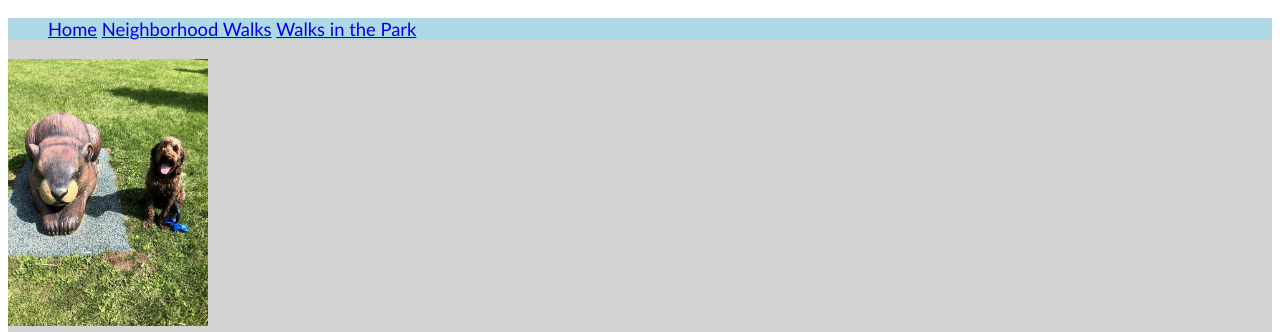
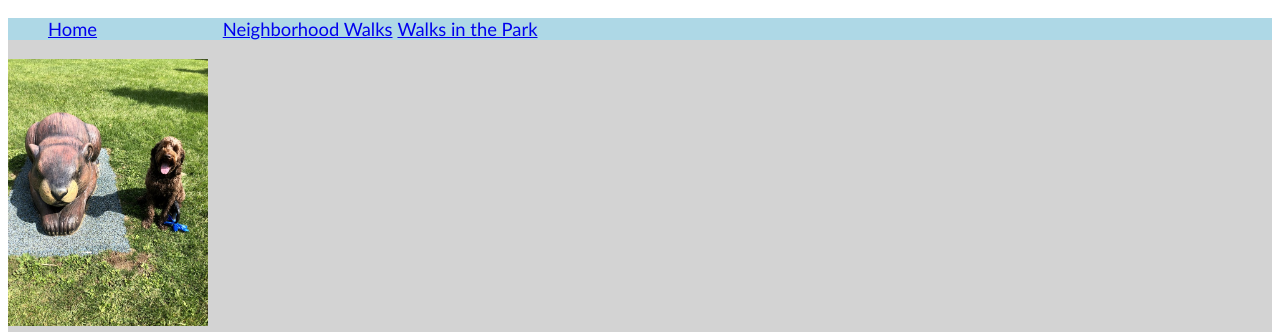
Before and after one commit to fsg83/curso, a plain HTML site: page index.html in a window 1280 px wide. Shown: the top 332 px of the page. Drawn offline with Linux system fonts and the light colour scheme.

Commit message:
Update estilos.css

```diff
--- a/css/estilos.css
+++ b/css/estilos.css
@@ -21,8 +21,8 @@ footer {
 }
 
 li {
-    display: inline;
-    width: 100px;
+    display: inline-block;
+    width: 170px;
 }
 
 h1 {
```
